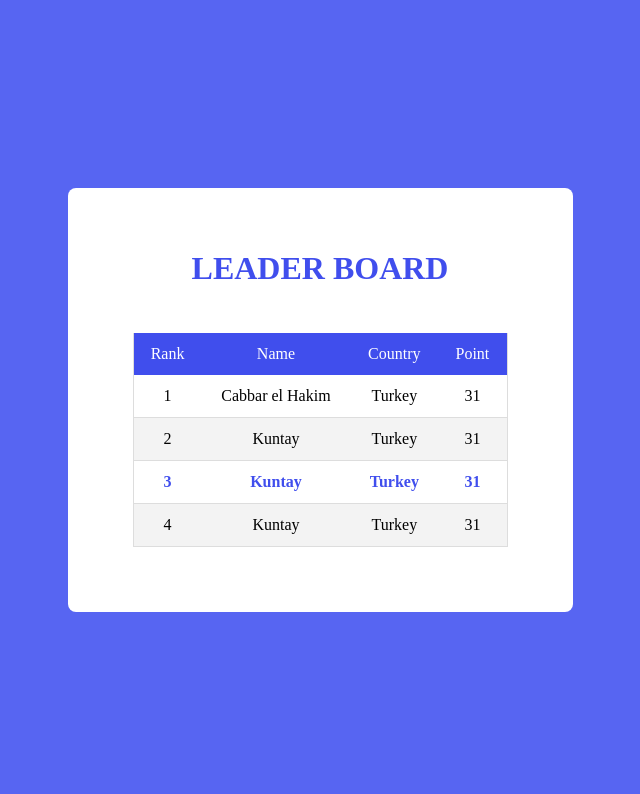
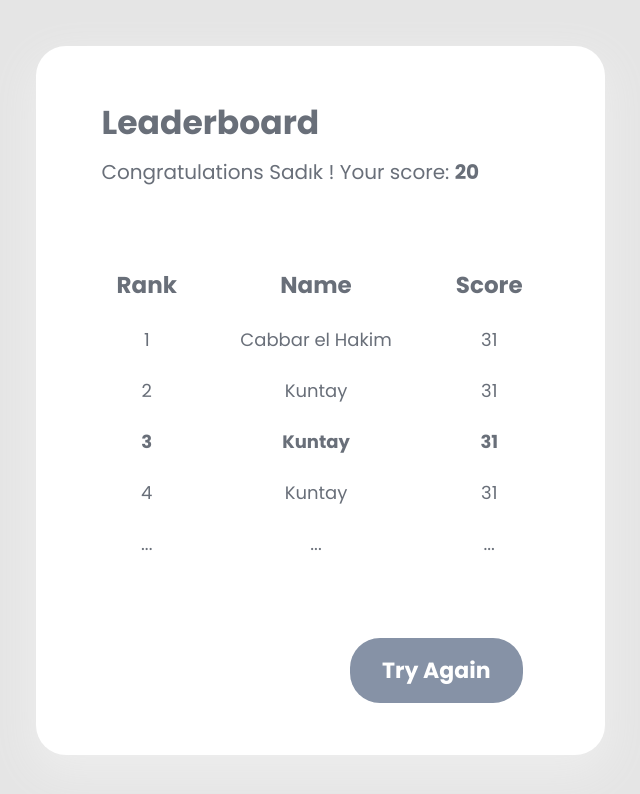
Before and after one commit to boraacici/ecw-quiz.frontend, a Vue app: page /leader in a window 1280 px wide. Shown: the top 794 px of the page, without its empty margins (320-960 px from the left). Built offline with nearby package versions, Linux system fonts and the light colour scheme.

Commit message:
leaderboard rework

```diff
--- a/src/views/LeaderBoard.vue
+++ b/src/views/LeaderBoard.vue
@@ -1,22 +1,23 @@
 <template>
   <div class="leader-board-container">
-    <div class="emty">
     <div class="leader-board-box">
-        <h1 class="title">LEADER BOARD</h1>
+      <div class="title">Leaderboard</div>
+      <div class="leader-board-text"
+        >Congratulations Sadık ! Your score: <span class="bold">20</span></div
+      >
+    </div>
     <table class="content-table">
       <thead>
         <tr>
           <th>Rank</th>
           <th>Name</th>
-              <th>Country</th>
-              <th>Point</th>
+          <th>Score</th>
         </tr>
       </thead>
       <tbody>
         <tr>
           <th>1</th>
           <th>Cabbar el Hakim</th>
-              <th>Turkey</th>
           <th>31</th>
         </tr>
       </tbody>
@@ -24,7 +25,6 @@
         <tr>
           <th>2</th>
           <th>Kuntay</th>
-              <th>Turkey</th>
           <th>31</th>
         </tr>
       </tbody>
@@ -32,7 +32,6 @@
         <tr class="active-row">
           <th>3</th>
           <th>Kuntay</th>
-              <th>Turkey</th>
           <th>31</th>
         </tr>
       </tbody>
@@ -40,12 +39,19 @@
         <tr>
           <th>4</th>
           <th>Kuntay</th>
-              <th>Turkey</th>
           <th>31</th>
         </tr>
       </tbody>
+      <tbody>
+        <tr>
+          <th>...</th>
+          <th>...</th>
+          <th>...</th>
+        </tr>
+      </tbody>
     </table>
-      </div>
+    <div class="try-again">
+      <button class="try-again-button">Try Again</button>
     </div>
   </div>
 </template>
@@ -56,23 +62,40 @@ export default {};
 
 <style lang="scss" scoped>
 .leader-board-container {
-  width: 100%;
-  height: 100vh;
-  background-color: #5765f2;
+  width: 509px;
+  height: 649px;
+  background: #ffffff;
+  box-shadow: 0px 15px 40px 5px #ededed;
+  border-radius: 30px;
   display: flex;
-  justify-content: center;
-  align-items: center;
+  flex-direction: column;
+  padding: 30px;
+  justify-content: space-around;
+
 
   .leader-board-box {
-    background-color: #fff;
-    padding: 40px;
-    border-radius: 8px;
-    display: flex;
-    flex-direction: column;
-    align-items: center;
+    margin-left: 36px;
+    .title {
+      font-family: Poppins;
+      font-style: normal;
+      font-weight: bold;
+      font-size: 33px;
+      line-height: 49px;
+      color: #696f79;
+      margin-bottom: 10px;
+    }
+    .leader-board-text {
+      font-family: Poppins;
+      font-style: normal;
+      font-weight: normal;
+      font-size: 20px;
+      line-height: 30px;
+      color: #696f79;
 
-    .title {
-      color: #404EED;
+      .bold{
+        font-weight: bold;
+      }
+    }
   }
 
   .content-table {
@@ -80,31 +103,56 @@ export default {};
     margin: 25px;
     font-size: 16px;
     min-width: 375px;
-      border-left: 1px solid #dddddd;
-      border-right: 1px solid #dddddd;
 
-      thead tr {
-        background-color: #404EED;
-        color: #fff;
+    thead tr th {
+      font-family: Poppins;
+      font-style: normal;
+      font-weight: 600;
+      font-size: 23px;
+      line-height: 34px;
+      color: #696f79;
     }
+    tbody tr th {
+      font-family: Poppins;
+      font-style: normal;
+      font-weight: normal;
+      font-size: 18px;
+      line-height: 27px;
+      color: #696f79;
+    }
+
     th,
     td {
       padding: 12px 15px;
       font-weight: normal;
     }
-      tbody tr {
-        border-bottom: 1px solid #dddddd;
-      }
-      tbody:nth-of-type(even) {
-        background-color: #f3f3f3;
-      }
     tbody tr.active-row {
-        color: #404EED;
-        th{
+      th {
         font-weight: bold;
       }
     }
   }
+  .try-again {
+    width: 100%;
+    display: inline-flex;
+    justify-content: flex-end;
+
+    .try-again-button {
+      font-family: Poppins;
+      font-style: normal;
+      font-weight: bold;
+      font-size: 22px;
+      line-height: 33px;
+      color: #ffffff;
+
+      background: #8692a6;
+      border-radius: 30px;
+
+      padding: 16px 32px;
+      border: none;
+
+      margin-right: 52px;
+    }
   }
 }
 </style>
```
Lines whose indentation alone changed are shown as unchanged.
